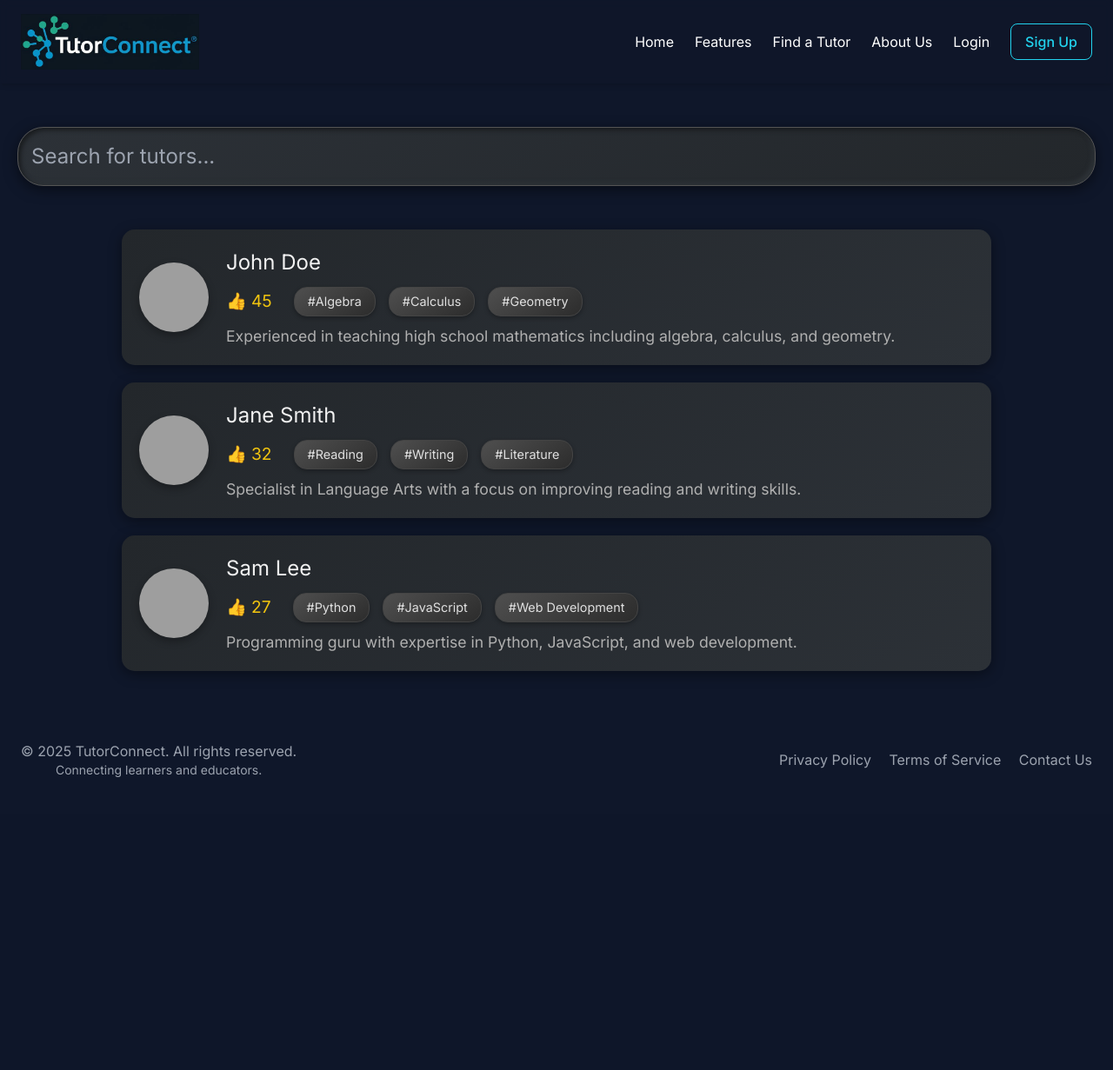
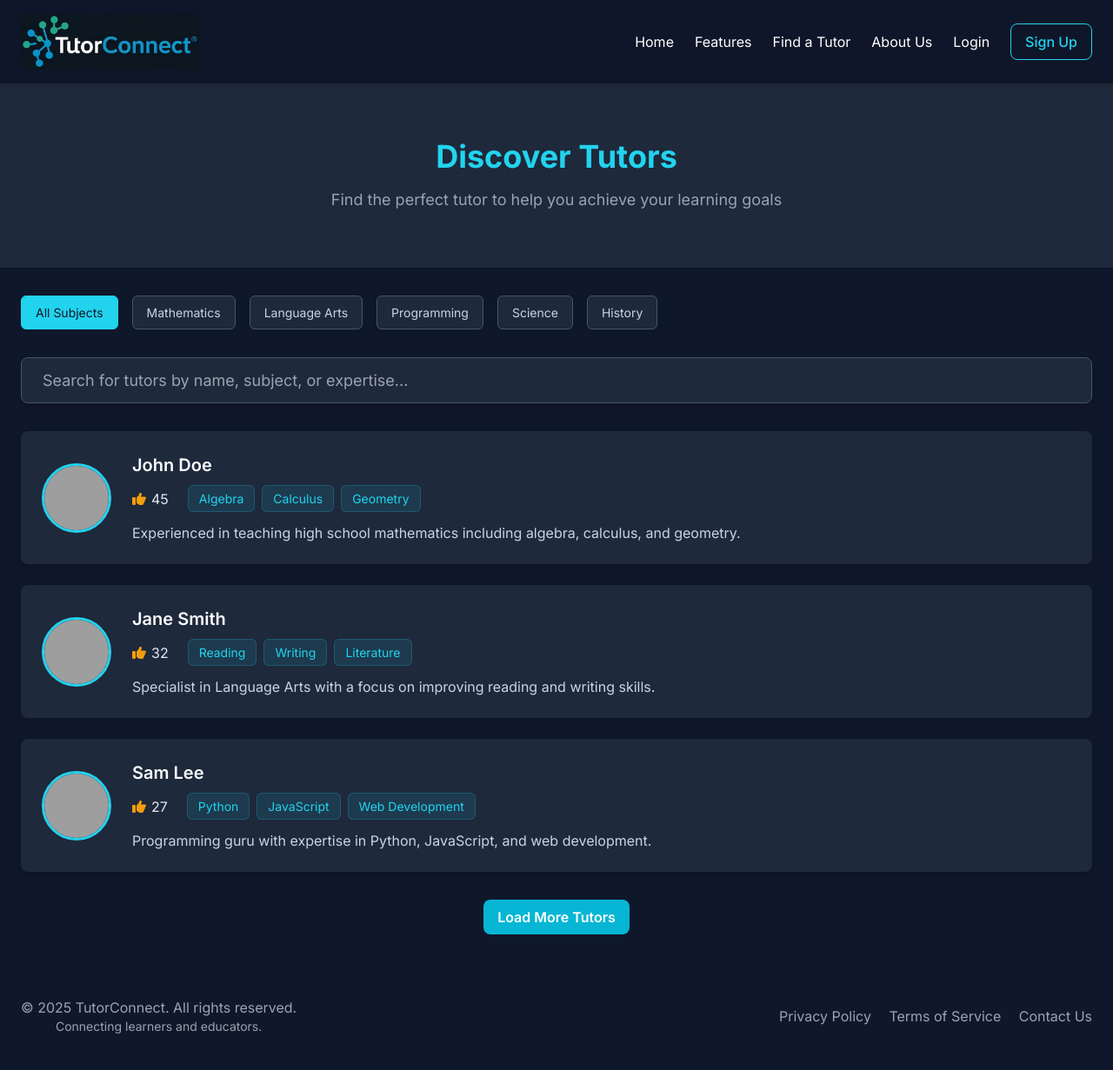
Before and after one commit to aneyyar18/cognio-academy, a Flask app: page /discover in a window 1280 px wide. Shown: the whole page at 87% size. Before the commit the page ends 894 px from the top, so only its background shows below. Run offline with Flask 3, Linux system fonts and the light colour scheme; some libraries are stand-ins or nearby versions; grey boxes are pictures that could not be loaded.

Commit message:
Refactors and restyles the Discover Tutors page
Revamps the Discover Tutors page with a modern, Tailwind CSS-inspired design.
Enhances the user experience by improving layout, color scheme, and typography.
Introduces filter buttons for easier subject-based tutor discovery.

```diff
--- a/templates/discover.html
+++ b/templates/discover.html
@@ -5,127 +5,87 @@
 {% block title %}Discover Tutors - TutorConnect{% endblock %}
 
 {% block head %}
+<link rel="stylesheet" href="https://cdnjs.cloudflare.com/ajax/libs/font-awesome/6.0.0-beta3/css/all.min.css">
 <style>
+    .discover-header {
+        padding: 4rem 0;
+        text-align: center;
+        background-color: #1e293b; /* slate-800 */
+    }
+
     .discover-content {
-        display: flex;
-        flex-direction: column;
-        align-items: center;
-        justify-content: center;
-        padding: 20px;
-        color: #d3d3d3;
-        margin-top: 30px;
-        position: relative;
+        padding: 2rem 0;
+        background-color: #0f172a; /* slate-900 */
     }
 
     .search-bar {
         width: 100%;
-        padding: 15px;
-        font-size: 1.5em;
-        border-radius: 30px;
-        border: 1px solid #555;
-        outline: none;
-        margin-bottom: 20px;
-        background: linear-gradient(145deg, #2c3137, #23272b);
-        color: #d3d3d3;
-        box-shadow: inset 3px 3px 5px #1a1d20, inset -3px -3px 5px #2e3338,
-                    0 4px 15px rgba(0, 0, 0, 0.5);
+        padding: 0.75rem 1.5rem;
+        font-size: 1.125rem;
+        border-radius: 0.5rem;
+        border: 1px solid #475569; /* slate-600 */
+        background-color: #1e293b; /* slate-800 */
+        color: #e2e8f0; /* slate-200 */
+        box-shadow: 0 4px 6px rgba(0, 0, 0, 0.1);
         transition: all 0.3s ease;
-        position: relative;
+        margin-bottom: 2rem;
     }
 
     .search-bar:focus {
-        border-color: #007bff;
-        box-shadow: inset 3px 3px 8px #1a1d20, inset -3px -3px 8px #2e3338,
-                    0 6px 20px rgba(0, 123, 255, 0.5);
-        background: linear-gradient(145deg, #2e3338, #23272b);
-    }
-
-    .tag-container {
-        position: absolute;
-        top: 0;
-        left: 0;
-        display: flex;
-        gap: 10px;
-        flex-wrap: wrap;
-        margin-top: 20px;
-        padding: 10px;
-        background: linear-gradient(145deg, #3c3c3c, #2b2b2b);
-        border-radius: 15px;
-        box-shadow: 0 2px 5px rgba(0, 0, 0, 0.3);
-    }
-
-    .tag-text {
-        background: linear-gradient(145deg, #4f4f4f, #2c2c2c);
-        color: #e0e0e0;
-        border-radius: 15px;
-        padding: 5px 15px;
-        font-size: 0.9em;
-        margin: 0 5px;
-        display: inline-block;
-        border: 1px solid #444;
-        box-shadow: 0 2px 5px rgba(0, 0, 0, 0.3);
-        transition: background-color 0.3s ease, color 0.3s ease;
-    }
-
-    .tag-text:hover {
-        background: linear-gradient(145deg, #6e6e6e, #4a4a4a);
-        color: #ffffff;
-    }
-
-    .tutor-results {
-        width: 100%;
-        max-width: 1000px;
-        margin-top: 30px;
+        outline: none;
+        border-color: #22d3ee; /* cyan-400 */
+        box-shadow: 0 0 0 2px rgba(34, 211, 238, 0.3); /* cyan-400 with opacity */
     }
 
     .tutor-card {
-        background: linear-gradient(145deg, #23272b, #2c3137);
-        border-radius: 15px;
-        padding: 20px;
-        margin-bottom: 20px;
-        color: #d3d3d3;
-        box-shadow: 0 4px 15px rgba(0, 0, 0, 0.4);
+        background-color: #1e293b; /* slate-800 */
+        border-radius: 0.5rem;
+        padding: 1.5rem;
+        margin-bottom: 1.5rem;
+        color: #e2e8f0; /* slate-200 */
+        box-shadow: 0 4px 6px rgba(0, 0, 0, 0.1);
         display: flex;
         align-items: center;
         transition: transform 0.3s ease, box-shadow 0.3s ease;
-        position: relative;
     }
 
     .tutor-card:hover {
-        transform: translateY(-10px);
-        box-shadow: 0 8px 25px rgba(0, 0, 0, 0.5);
+        transform: translateY(-5px);
+        box-shadow: 0 10px 15px rgba(0, 0, 0, 0.2);
     }
 
     .tutor-card img {
         border-radius: 50%;
         width: 80px;
         height: 80px;
-        margin-right: 20px;
-        box-shadow: 0 4px 10px rgba(0, 0, 0, 0.3);
+        margin-right: 1.5rem;
+        border: 3px solid #22d3ee; /* cyan-400 */
+        object-fit: cover;
         transition: transform 0.3s ease;
     }
 
     .tutor-card:hover img {
-        transform: scale(1.1);
+        transform: scale(1.05);
     }
 
     .tutor-card h3 {
-        font-size: 1.5em;
-        margin-bottom: 0.3em;
-        color: #f1f1f1;
+        font-size: 1.25rem;
+        font-weight: 600;
+        margin-bottom: 0.5rem;
+        color: #f8fafc; /* slate-50 */
     }
 
     .tutor-card p {
-        font-size: 1.1em;
-        margin: 10px 0 0;
-        color: #b0b0b0;
+        font-size: 1rem;
+        margin: 0.75rem 0 0;
+        color: #cbd5e1; /* slate-300 */
     }
 
     .rating-container {
         display: flex;
         align-items: center;
-        margin-top: 10px;
-        gap: 15px;
+        gap: 1rem;
+        flex-wrap: wrap;
     }
 
     .rating {
@@ -134,31 +94,90 @@
     }
 
     .rating span {
-        font-size: 1.2em;
-        margin-right: 5px;
-        color: #f1c40f;
+        font-size: 1rem;
+        margin-right: 0.375rem;
     }
 
     .rating .thumbs-up {
+        color: #f59e0b; /* amber-500 */
         cursor: pointer;
         transition: color 0.3s ease;
     }
 
     .rating .thumbs-up:hover {
-        color: #f39c12;
+        color: #f97316; /* orange-500 */
     }
 
     .tags {
         display: flex;
-        gap: 5px;
+        gap: 0.5rem;
         flex-wrap: wrap;
+    }
+
+    .tag-text {
+        background-color: rgba(34, 211, 238, 0.1); /* cyan-400 with opacity */
+        color: #22d3ee; /* cyan-400 */
+        border-radius: 0.375rem;
+        padding: 0.25rem 0.75rem;
+        font-size: 0.875rem;
+        border: 1px solid rgba(34, 211, 238, 0.2); /* cyan-400 with opacity */
+        transition: all 0.3s ease;
+    }
+
+    .tag-text:hover {
+        background-color: rgba(34, 211, 238, 0.2); /* cyan-400 with more opacity */
+        color: #f8fafc; /* slate-50 */
+    }
+
+    .filter-section {
+        display: flex;
+        flex-wrap: wrap;
+        gap: 1rem;
+        margin-bottom: 2rem;
+    }
+
+    .filter-btn {
+        background-color: #1e293b; /* slate-800 */
+        color: #cbd5e1; /* slate-300 */
+        border: 1px solid #475569; /* slate-600 */
+        border-radius: 0.375rem;
+        padding: 0.5rem 1rem;
+        font-size: 0.875rem;
+        transition: all 0.3s ease;
+        cursor: pointer;
+    }
+
+    .filter-btn:hover, .filter-btn.active {
+        background-color: #22d3ee; /* cyan-400 */
+        color: #0f172a; /* slate-900 */
+        border-color: #22d3ee; /* cyan-400 */
     }
 </style>
 {% endblock %}
 
 {% block content %}
-<div class="discover-content">
-    <input type="text" class="search-bar" placeholder="Search for tutors...">
+<header class="discover-header">
+    <div class="container mx-auto px-6">
+        <h1 class="text-4xl font-bold text-cyan-400 mb-4">Discover Tutors</h1>
+        <p class="text-lg text-gray-400 max-w-2xl mx-auto">
+            Find the perfect tutor to help you achieve your learning goals
+        </p>
+    </div>
+</header>
+
+<section class="discover-content">
+    <div class="container mx-auto px-6">
+        <div class="filter-section">
+            <button class="filter-btn active">All Subjects</button>
+            <button class="filter-btn">Mathematics</button>
+            <button class="filter-btn">Language Arts</button>
+            <button class="filter-btn">Programming</button>
+            <button class="filter-btn">Science</button>
+            <button class="filter-btn">History</button>
+        </div>
+
+        <input type="text" class="search-bar" placeholder="Search for tutors by name, subject, or expertise...">
+
         <div class="tutor-results">
             <!-- Tutor 1 -->
             <div class="tutor-card">
@@ -167,13 +186,13 @@
                     <h3>John Doe</h3>
                     <div class="rating-container">
                         <div class="rating">
-                        <span class="thumbs-up">👍</span>
+                            <span class="thumbs-up"><i class="fas fa-thumbs-up"></i></span>
                             <span>45</span>
                         </div>
                         <div class="tags">
-                        <span class="tag-text">#Algebra</span>
-                        <span class="tag-text">#Calculus</span>
-                        <span class="tag-text">#Geometry</span>
+                            <span class="tag-text">Algebra</span>
+                            <span class="tag-text">Calculus</span>
+                            <span class="tag-text">Geometry</span>
                         </div>
                     </div>
                     <p>Experienced in teaching high school mathematics including algebra, calculus, and geometry.</p>
@@ -187,13 +206,13 @@
                     <h3>Jane Smith</h3>
                     <div class="rating-container">
                         <div class="rating">
-                        <span class="thumbs-up">👍</span>
+                            <span class="thumbs-up"><i class="fas fa-thumbs-up"></i></span>
                             <span>32</span>
                         </div>
                         <div class="tags">
-                        <span class="tag-text">#Reading</span>
-                        <span class="tag-text">#Writing</span>
-                        <span class="tag-text">#Literature</span>
+                            <span class="tag-text">Reading</span>
+                            <span class="tag-text">Writing</span>
+                            <span class="tag-text">Literature</span>
                         </div>
                     </div>
                     <p>Specialist in Language Arts with a focus on improving reading and writing skills.</p>
@@ -207,27 +226,45 @@
                     <h3>Sam Lee</h3>
                     <div class="rating-container">
                         <div class="rating">
-                        <span class="thumbs-up">👍</span>
+                            <span class="thumbs-up"><i class="fas fa-thumbs-up"></i></span>
                             <span>27</span>
                         </div>
                         <div class="tags">
-                        <span class="tag-text">#Python</span>
-                        <span class="tag-text">#JavaScript</span>
-                        <span class="tag-text">#Web Development</span>
+                            <span class="tag-text">Python</span>
+                            <span class="tag-text">JavaScript</span>
+                            <span class="tag-text">Web Development</span>
                         </div>
                     </div>
                     <p>Programming guru with expertise in Python, JavaScript, and web development.</p>
                 </div>
             </div>
         </div>
+
+        <div class="text-center mt-8">
+            <button class="bg-cyan-500 hover:bg-cyan-600 text-white font-semibold py-2 px-4 rounded-lg transition duration-300 ease-in-out transform hover:-translate-y-1">
+                Load More Tutors
+            </button>
         </div>
+    </div>
+</section>
 {% endblock %}
 
 {% block scripts %}
 <script>
-    // Any JavaScript for the discover page can go here
     document.addEventListener('DOMContentLoaded', function() {
-        // Example: Add click event for thumbs-up
+        // Filter buttons functionality
+        const filterButtons = document.querySelectorAll('.filter-btn');
+        filterButtons.forEach(button => {
+            button.addEventListener('click', function() {
+                // Remove active class from all buttons
+                filterButtons.forEach(btn => btn.classList.remove('active'));
+                // Add active class to clicked button
+                this.classList.add('active');
+                // In a real app, this would filter the tutor list
+            });
+        });
+
+        // Thumbs up functionality
         const thumbsUpButtons = document.querySelectorAll('.thumbs-up');
         thumbsUpButtons.forEach(button => {
             button.addEventListener('click', function() {
```
Lines whose indentation alone changed are shown as unchanged.
